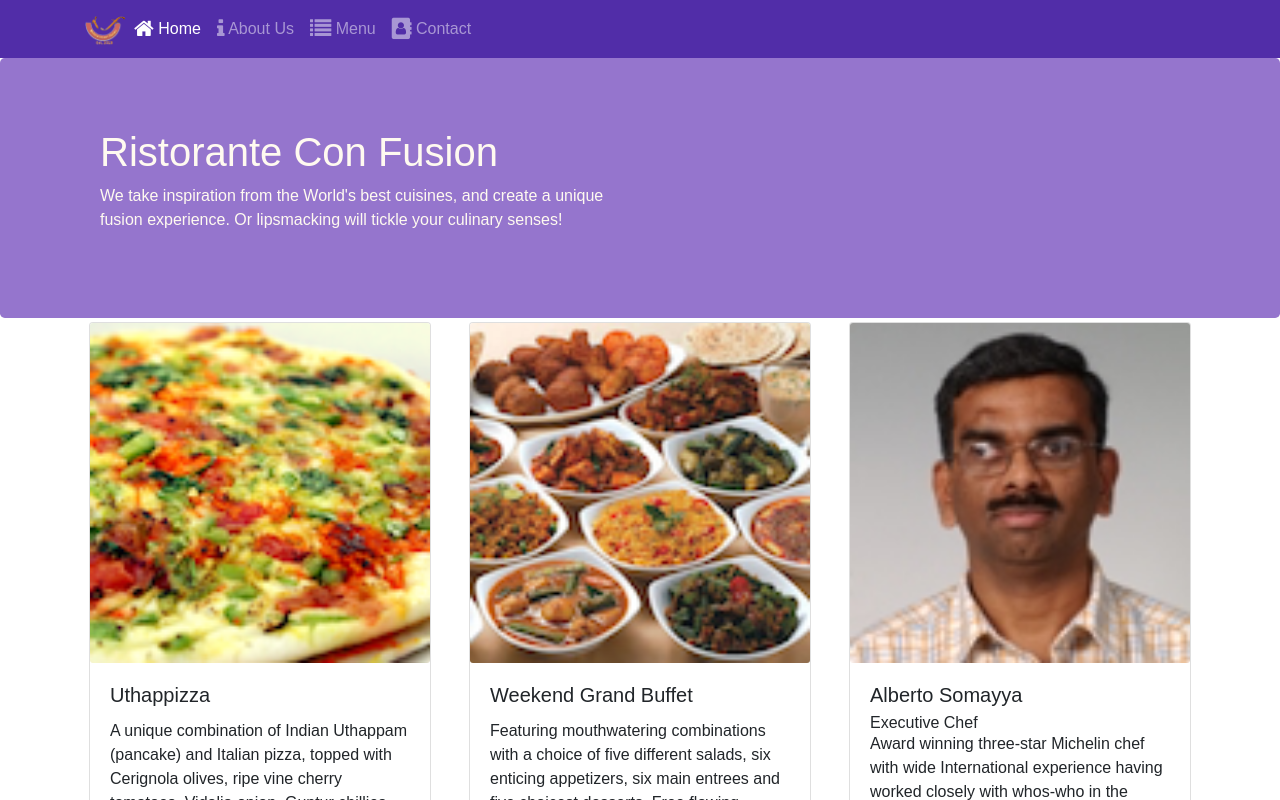
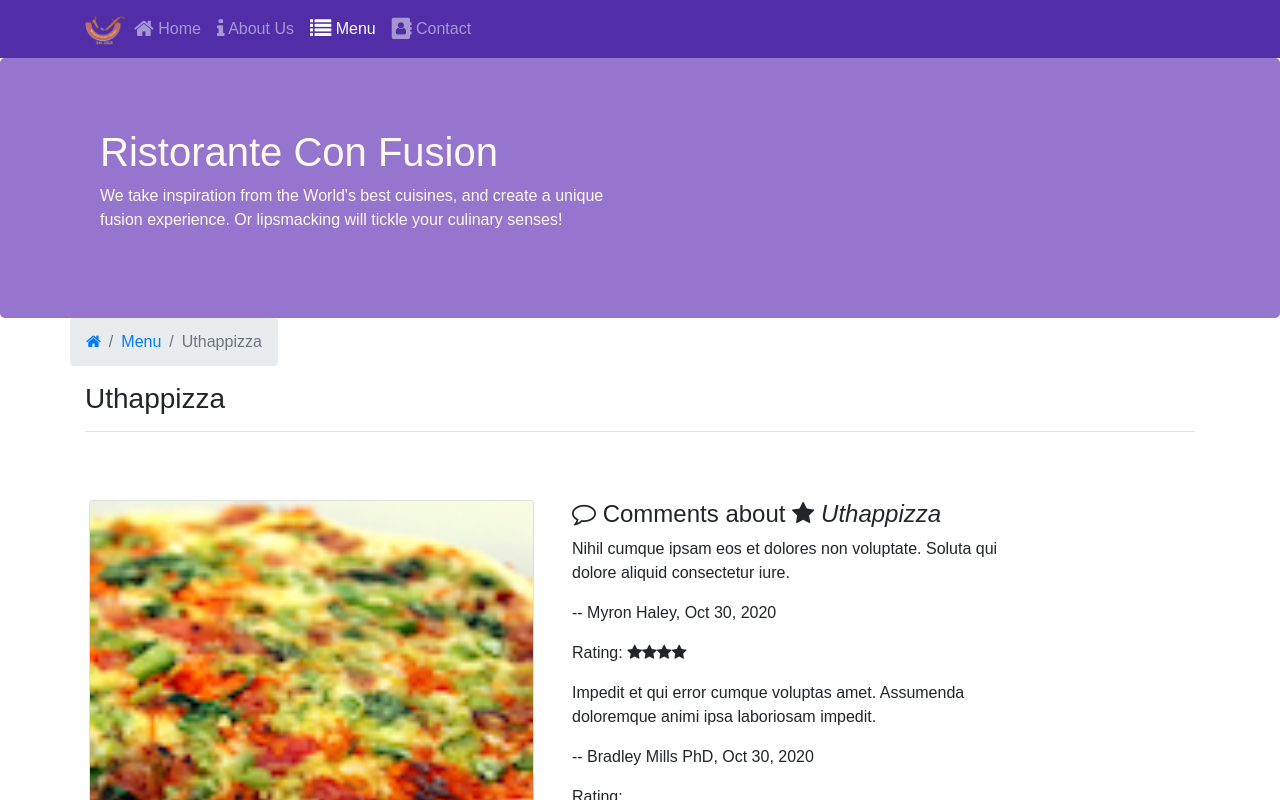
Before and after one commit to alecvinent/2---Front-End-Web-Development-with-React, a React (Create React App) app: page /menu/0 in a window 1280 px wide. Before the commit this address led to /home. Shown: the top 800 px of the page. Built offline with nearby package versions, Linux system fonts and the light colour scheme.

Commit message:
Single Page Applications Part 2

```diff
--- a/src/components/ContactComponent.js
+++ b/src/components/ContactComponent.js
@@ -1,17 +1,19 @@
 import React from "react";
+import { Breadcrumb, BreadcrumbItem } from "reactstrap";
+import { Link } from "react-router-dom";
 
 function Contact(props) {
   return (
     <div className="container">
       <div className="row">
-        <ol className="col-12 breadcrumb">
-          <li className="breadcrumb-item">
-            <a href="./index.html">
-              <span className="fa fa-home" aria-hidden="true"></span>
-            </a>
-          </li>
-          <li className="breadcrumb-item active">Contact Us</li>
-        </ol>
+        <Breadcrumb>
+          <BreadcrumbItem>
+            <Link to="/home">
+              <i className="fa fa-home" aria-hidden="true"></i>
+            </Link>
+          </BreadcrumbItem>
+          <BreadcrumbItem active>Contact Us</BreadcrumbItem>
+        </Breadcrumb>
         <div className="col-12">
           <h3>Contact Us</h3>
           <hr />
@@ -25,11 +27,16 @@ function Contact(props) {
         <div className="col-12 col-sm-4 offset-sm-1">
           <h5>Our Address</h5>
           <address>
-		              121, Clear Water Bay Road<br />
-		              Clear Water Bay, Kowloon<br />
-		              HONG KONG<br />
-		              <i className="fa fa-phone"></i>: +852 1234 5678<br />
-		              <i className="fa fa-fax"></i>: +852 8765 4321<br />
+            121, Clear Water Bay Road
+            <br />
+            Clear Water Bay, Kowloon
+            <br />
+            HONG KONG
+            <br />
+            <i className="fa fa-phone"></i>: +852 1234 5678
+            <br />
+            <i className="fa fa-fax"></i>: +852 8765 4321
+            <br />
             <i className="fa fa-envelope"></i>:
             <a href="mailto:confusion@food.net">confusion@food.net</a>
           </address>
@@ -39,13 +46,28 @@ function Contact(props) {
         </div>
         <div className="col-12 col-sm-11 offset-sm-1">
           <div className="btn-group" role="group">
-                    <a role="button" className="btn btn-primary" href="tel:+85212345678" role="button"><i className="fa fa-phone" aria-hidden="true"></i> Call</a>
-                    <a role="button" className="btn btn-info" href="#" role="button"><i className="fa fa-skype" aria-hidden="true"></i> Skype</a>
-                    <a role="button" className="btn btn-success" href="mailto:confusion@food.net" role="button"><i className="fa fa-envelope" aria-hidden="true"></i> Email</a>
+            <a
+              role="button"
+              className="btn btn-primary"
+              href="tel:+85212345678"
+              role="button"
+            >
+              <i className="fa fa-phone" aria-hidden="true"></i> Call
+            </a>
+            <a role="button" className="btn btn-info" href="#" role="button">
+              <i className="fa fa-skype" aria-hidden="true"></i> Skype
+            </a>
+            <a
+              role="button"
+              className="btn btn-success"
+              href="mailto:confusion@food.net"
+              role="button"
+            >
+              <i className="fa fa-envelope" aria-hidden="true"></i> Email
+            </a>
           </div>
         </div>
       </div>
-
     </div>
   );
 }
--- a/src/components/DishDetailComponent.js
+++ b/src/components/DishDetailComponent.js
@@ -1,12 +1,21 @@
 import React from "react";
-import { Card, CardBody, CardImg, CardText, CardTitle } from "reactstrap";
+import {
+  Card,
+  CardBody,
+  CardImg,
+  CardText,
+  CardTitle,
+  Breadcrumb,
+  BreadcrumbItem,
+} from "reactstrap";
+import { Link } from "react-router-dom";
 
 //
 function RenderDish({ dish }) {
   return (
     <div className="col-12 col-sm-12 col-md-5 m-1">
       <Card>
-        <CardImg width="100%" src={dish.image} alt={dish.name} />
+        <CardImg width="100%" src={`/${dish.image}`} alt={dish.name} />
         <CardBody>
           <CardTitle>{dish.name}</CardTitle>
           <CardText>{dish.description}</CardText>
@@ -36,6 +45,7 @@ function RenderComments({ dish }) {
   return (
     <div className="col-12 col-sm-12 col-md-5 m-1">
       <div>
+
         <h4>
           <i className="fa fa-comment-o" aria-hidden="true"></i> Comments about{" "}
           <em>
@@ -74,9 +84,28 @@ const DishDetail = (props) => {
   }
 
   return (
-    <div className="row mt-5">
-      <RenderDish dish={dish} />
-      <RenderComments dish={dish} />
+    <div className="container">
+      <div className="row">
+        <Breadcrumb>
+          <BreadcrumbItem>
+            <Link to="/home">
+              <i className="fa fa-home" aria-hidden="true"></i>
+            </Link>
+          </BreadcrumbItem>
+          <BreadcrumbItem>
+            <Link to="/menu">Menu</Link>
+          </BreadcrumbItem>
+          <BreadcrumbItem active>{dish.name}</BreadcrumbItem>
+        </Breadcrumb>
+        <div className="col-12">
+          <h3>{dish.name}</h3>
+          <hr />
+        </div>
+      </div>
+      <div className="row mt-5">
+        <RenderDish dish={dish} />
+        <RenderComments dish={dish} />
+      </div>
     </div>
   );
 };
--- a/src/components/HeaderComponent.js
+++ b/src/components/HeaderComponent.js
@@ -27,6 +27,8 @@ class Header extends Component {
   }
 
   render() {
+    const logo = './assets/images/logo.png';
+
     return (
       <React.Fragment>
         {/* navbar */}
@@ -39,7 +41,7 @@ class Header extends Component {
               className="mr-auto"
             >
               <img
-                src="./assets/images/logo.png"
+                src={`/${logo}`}
                 alt="Ristorante Con Fusion"
                 height="30"
                 width="41"
--- a/src/components/MainComponent.js
+++ b/src/components/MainComponent.js
@@ -10,6 +10,7 @@ import { Switch, Route, Redirect } from "react-router-dom";
 import { DISHES } from "../shared/dishes";
 import { LEADERS } from "../shared/leaders";
 import { PROMOTIONS } from "../shared/promotions";
+import DishDetail from "./DishDetailComponent";
 
 class Main extends Component {
   constructor(props) {
@@ -17,16 +18,9 @@ class Main extends Component {
 
     this.state = {
       dishes: DISHES,
-      selectedDish: null,
       leaders: LEADERS,
       promotions: PROMOTIONS,
     };
-  }
-
-  onDishSelect(dishId) {
-    this.setState({
-      selectedDish: dishId,
-    });
   }
 
   render() {
@@ -40,6 +34,12 @@ class Main extends Component {
       );
     };
 
+    const DishWithId = ({match}) => {
+      return (
+        <DishDetail dish={this.state.dishes.filter((dish) => dish.id === parseInt(match.params.dishId, 10))[0]} />
+      );
+    };
+
     return (
       <div>
         <Header />
@@ -47,6 +47,8 @@ class Main extends Component {
         {/* main content */}
         <Switch>
           <Route path="/home" component={HomePage}></Route>
+
+          {/* menu */}
           <Route
             exact
             path="/menu"
@@ -54,10 +56,12 @@ class Main extends Component {
               <Menu
                 dishes={this.state.dishes}
                 onClick={(dishId) => this.onDishSelect(dishId)}
-                selectedDish={this.state.selectedDish}
               />
             )}
           ></Route>
+          <Route path="/menu/:dishId" component={DishWithId} />
+          {/* ./ menu */}
+
           <Route path="/contactus" component={HomePage}>
             <Contact />
           </Route>
--- a/src/components/MenuComponent.js
+++ b/src/components/MenuComponent.js
@@ -1,15 +1,25 @@
 import React from "react";
-import { Card, CardImg, CardImgOverlay, CardTitle } from "reactstrap";
-import DishDetail from "./DishDetailComponent";
+import {
+  Card,
+  CardImg,
+  CardImgOverlay,
+  CardTitle,
+  Breadcrumb,
+  BreadcrumbItem,
+} from "reactstrap";
+import { Link } from "react-router-dom";
 
 //
 function RenderMenuItem({ dish, onClick }) {
+
   return (
-    <Card onClick={() => onClick(dish.id)}>
-      <CardImg width="100%" src={dish.image} alt={dish.name} />
-      <CardImgOverlay>
-        <CardTitle>{dish.name}</CardTitle>
-      </CardImgOverlay>
+    <Card>
+      <Link to={{ pathname: "/menu/" + dish.id }}>
+        <CardImg width="100%" src={dish.image} alt={dish.name} />
+        <CardImgOverlay>
+          <CardTitle>{dish.name}</CardTitle>
+        </CardImgOverlay>
+      </Link>
     </Card>
   );
 }
@@ -24,17 +34,27 @@ const Menu = (props) => {
     );
   });
 
+
   //
-  function getSelectedDish(){
-    const dish = props.dishes.filter((dish) => dish.id === props.selectedDish);
-    return dish[0];
-  }
-  //
-
   return (
     <div className="container">
+      <div className="row">
+        <Breadcrumb>
+          <BreadcrumbItem>
+            <Link to="/home">
+              <i className="fa fa-home" aria-hidden="true"></i>
+            </Link>
+          </BreadcrumbItem>
+          <BreadcrumbItem active>
+            Menu
+          </BreadcrumbItem>
+        </Breadcrumb>
+        <div className="col-12">
+          <h3>Menu</h3>
+          <hr />
+        </div>
+      </div>
       <div className="row mt-5">{menu}</div>
-      <DishDetail dish={getSelectedDish()} />
     </div>
   );
 };
```
Lines whose indentation alone changed are shown as unchanged.
